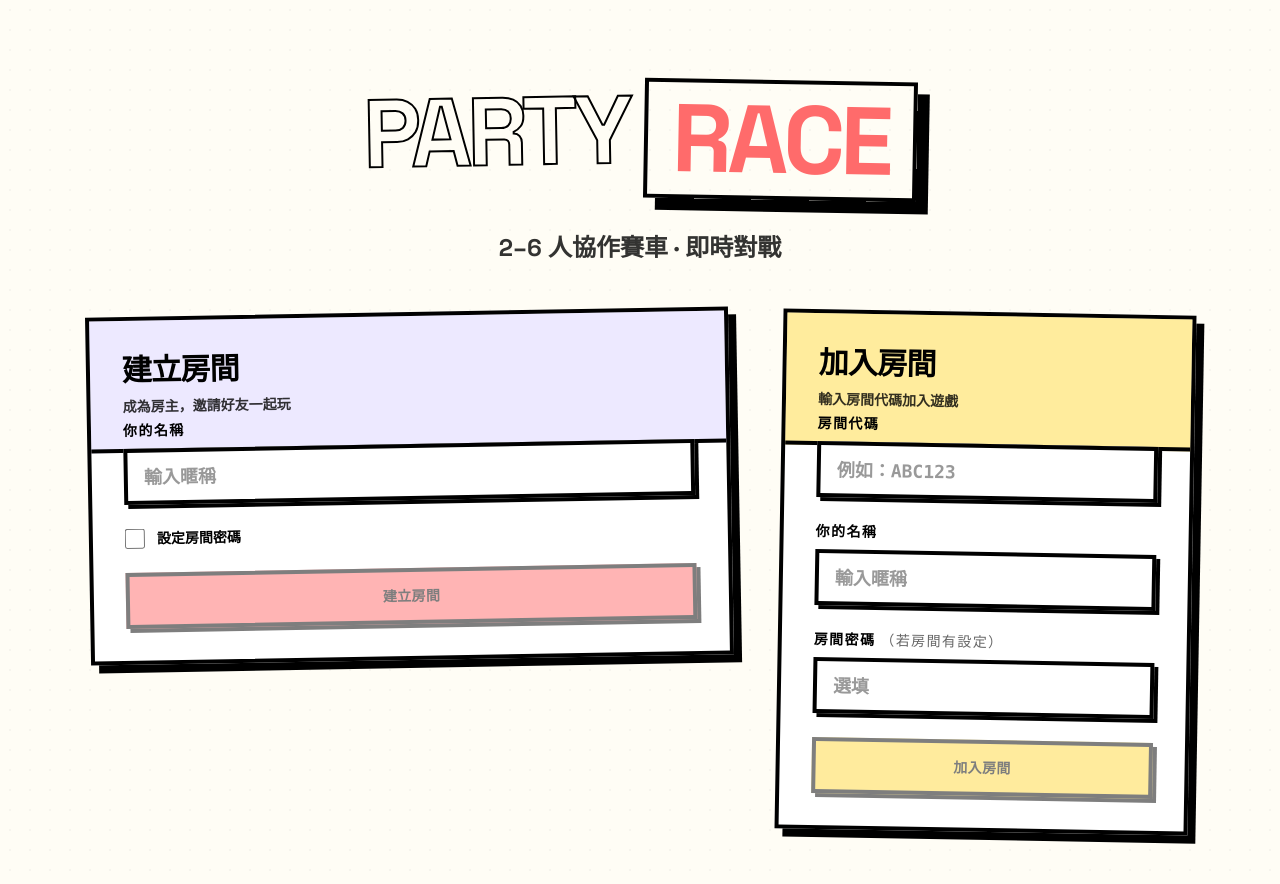
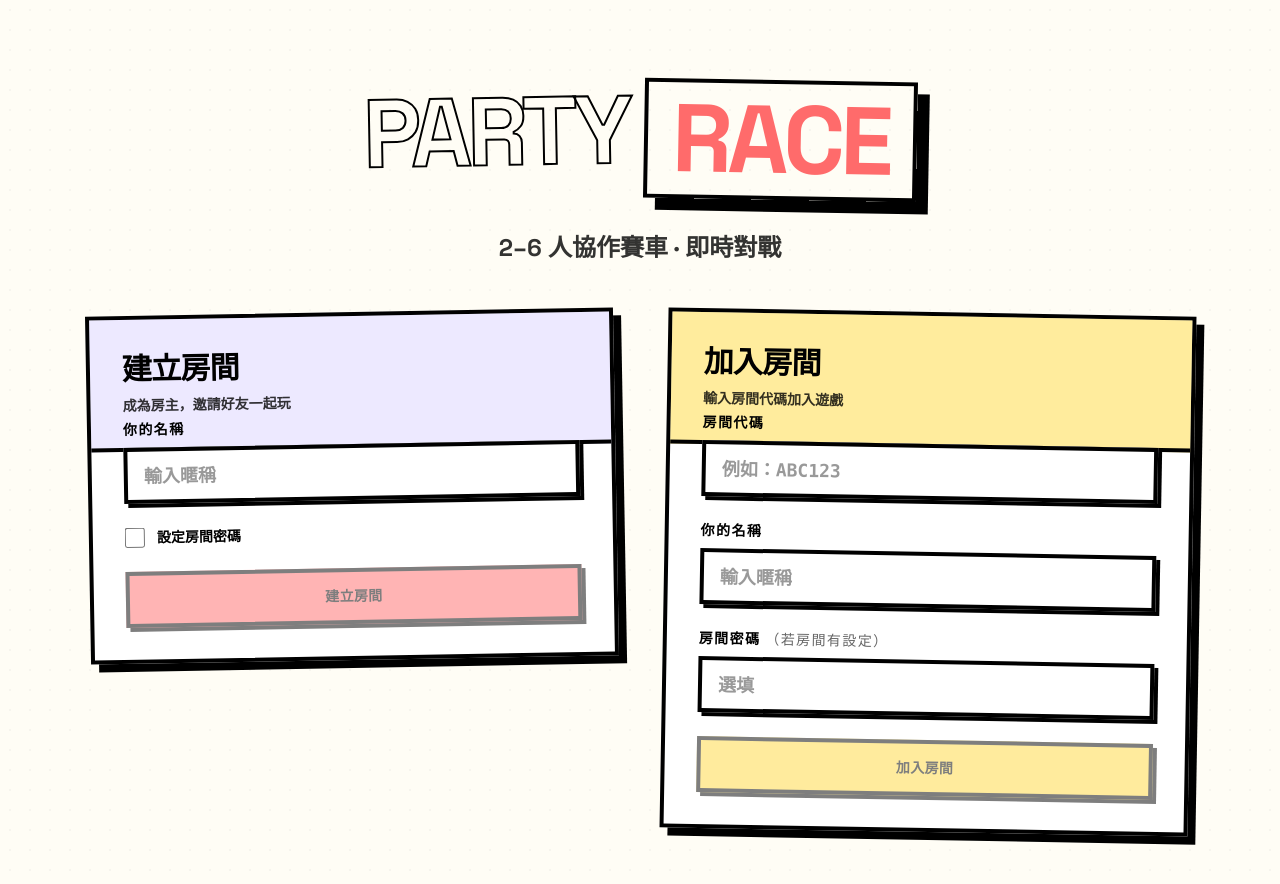
Before and after one commit to kb274483/Party-race-game, a Nuxt app: page / in a window 1280 px wide. Shown: the top 884 px of the page. Built offline with nearby package versions, Linux system fonts and the light colour scheme.

Commit message:
adjust：調整畫面樣式

```diff
--- a/app/pages/index.vue
+++ b/app/pages/index.vue
@@ -28,9 +28,9 @@
       </header>
 
       <!-- Forms section - asymmetric 60/40 split -->
-      <div class="grid grid-cols-1 lg:grid-cols-5 gap-8 lg:gap-12">
+      <div class="grid grid-cols-1 lg:grid-cols-4 gap-8 lg:gap-12">
         <!-- Create room card -->
-        <div class="lg:col-span-3 w-full min-w-0">
+        <div class="lg:col-span-2 w-full min-w-0">
           <RoomCreateForm />
         </div>
 
```
